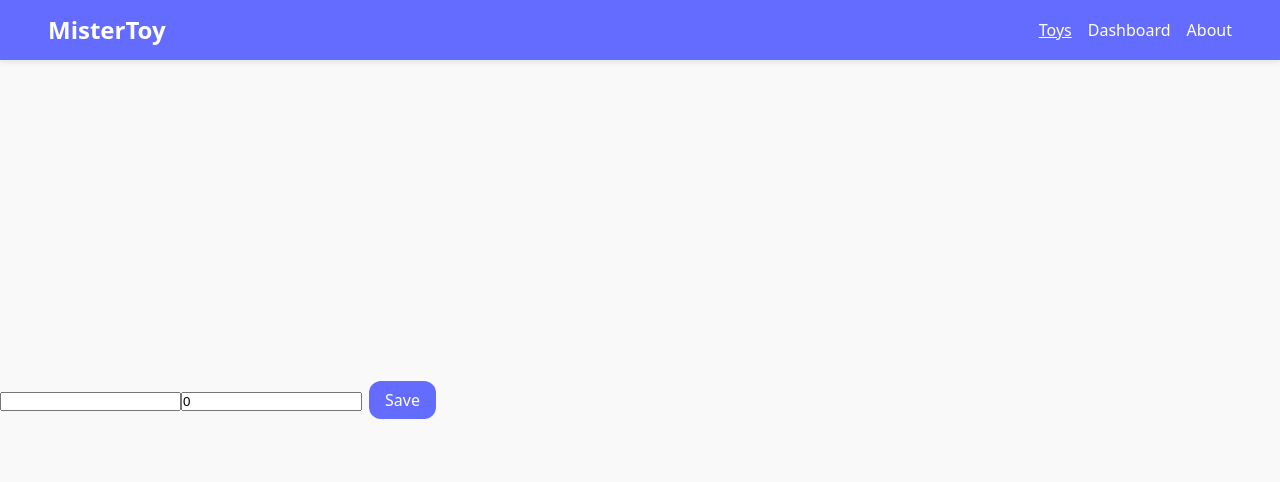
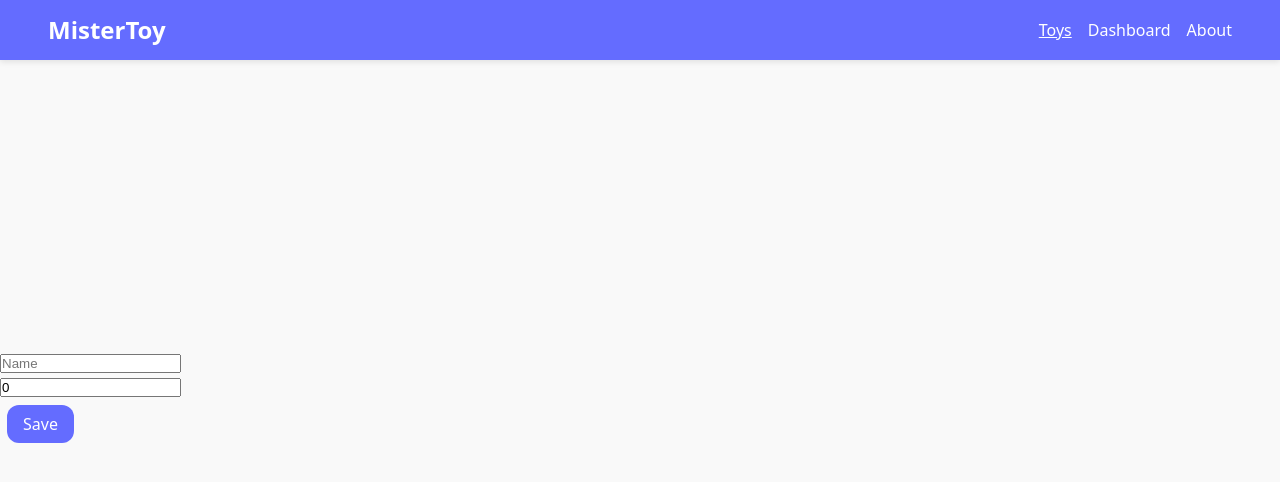
Before and after one commit to Phillip-Schwartz-95/mistertoy-frontend, a React (Vite) app: page /#/toy/edit in a window 1280 px wide. Shown: the top 482 px of the page. Built offline with nearby package versions, Linux system fonts and the light colour scheme.

Commit message:
Implement formik and yup to handle state and validation in toyedit

```diff
--- a/src/pages/ToyEdit.jsx
+++ b/src/pages/ToyEdit.jsx
@@ -1,5 +1,7 @@
 import { useParams, useNavigate } from 'react-router-dom'
 import { useEffect, useState } from 'react'
+import { Formik, Form, Field } from 'formik'
+import * as Yup from 'yup'
 import { toyService } from '../services/toyService.js'
 import { addToy, updateToy } from '../store/actions/toy.actions.js'
 import { useOnlineStatus } from '../custom-hooks/useOnlineStatus.js'
@@ -15,7 +17,7 @@ export default function ToyEdit() {
   // Warn if leaving with unsaved changes
   useExitWhileUnsavedChanges(isDirty)
 
-  // Load toy
+  // Load toy if editing
   useEffect(() => {
     if (toyId) {
       toyService.getById(toyId)
@@ -24,20 +26,25 @@ export default function ToyEdit() {
     }
   }, [toyId])
 
-  function handleChange({ target }) {
-    const { name, value } = target
-    setToy(prev => ({ ...prev, [name]: value }))
-    setIsDirty(true)
-  }
+  // Yup validation schema
+  const ToySchema = Yup.object().shape({
+    name: Yup.string()
+      .required('Name is required')
+      .min(2, 'Too short!')
+      .max(50, 'Too long!'),
+    price: Yup.number()
+      .required('Price is required')
+      .min(1, 'Price must be at least 1'),
+  })
 
-  function onSaveToy(ev) {
-    ev.preventDefault()
+  // Save handler
+  function onSaveToy(values) {
     if (!isOnline) {
       alert('You are offline! Cannot save changes.')
       return
     }
 
-    toyService.save(toy)
+    toyService.save(values)
       .then(savedToy => {
         toy._id ? updateToy(savedToy) : addToy(savedToy)
         setIsDirty(false)
@@ -48,12 +55,47 @@ export default function ToyEdit() {
 
   return (
     <>
-      <form onSubmit={onSaveToy}>
-        {!isOnline && <p style={{ color: 'red' }}>Offline: changes cannot be saved</p>}
-        <input name="name" value={toy.name} onChange={handleChange} />
-        <input name="price" type="number" value={toy.price} onChange={handleChange} />
-        <button disabled={!isOnline}>Save</button>
-      </form>
+      <Formik
+        enableReinitialize
+        initialValues={toy}
+        validationSchema={ToySchema}
+        onSubmit={onSaveToy}
+      >
+        {({ errors, touched, handleChange, values }) => (
+          <Form>
+            {!isOnline && <p style={{ color: 'red' }}>Offline: changes cannot be saved</p>}
+
+            <div>
+              <Field
+                name="name"
+                placeholder="Name"
+                value={values.name}
+                onChange={e => {
+                  handleChange(e)
+                  setIsDirty(true)
+                }}
+              />
+              {errors.name && touched.name && <div style={{ color: 'red' }}>{errors.name}</div>}
+            </div>
+
+            <div>
+              <Field
+                name="price"
+                type="number"
+                placeholder="Price"
+                value={values.price}
+                onChange={e => {
+                  handleChange(e)
+                  setIsDirty(true)
+                }}
+              />
+              {errors.price && touched.price && <div style={{ color: 'red' }}>{errors.price}</div>}
+            </div>
+
+            <button type="submit" disabled={!isOnline}>Save</button>
+          </Form>
+        )}
+      </Formik>
     </>
   )
 }
```
